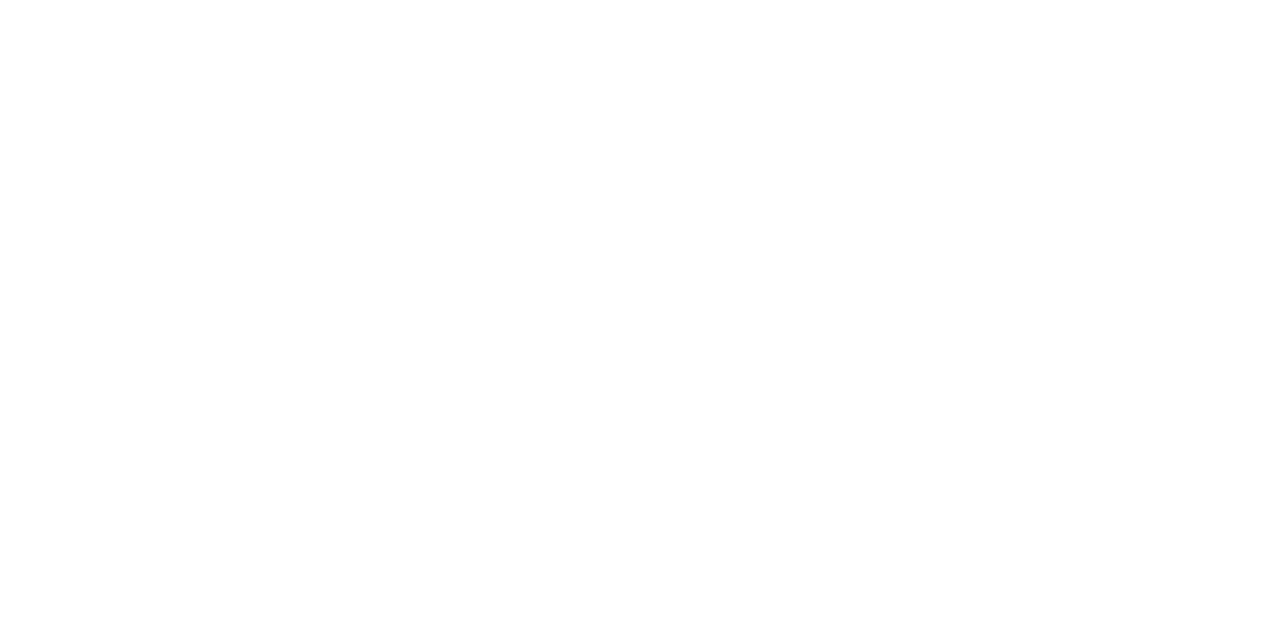
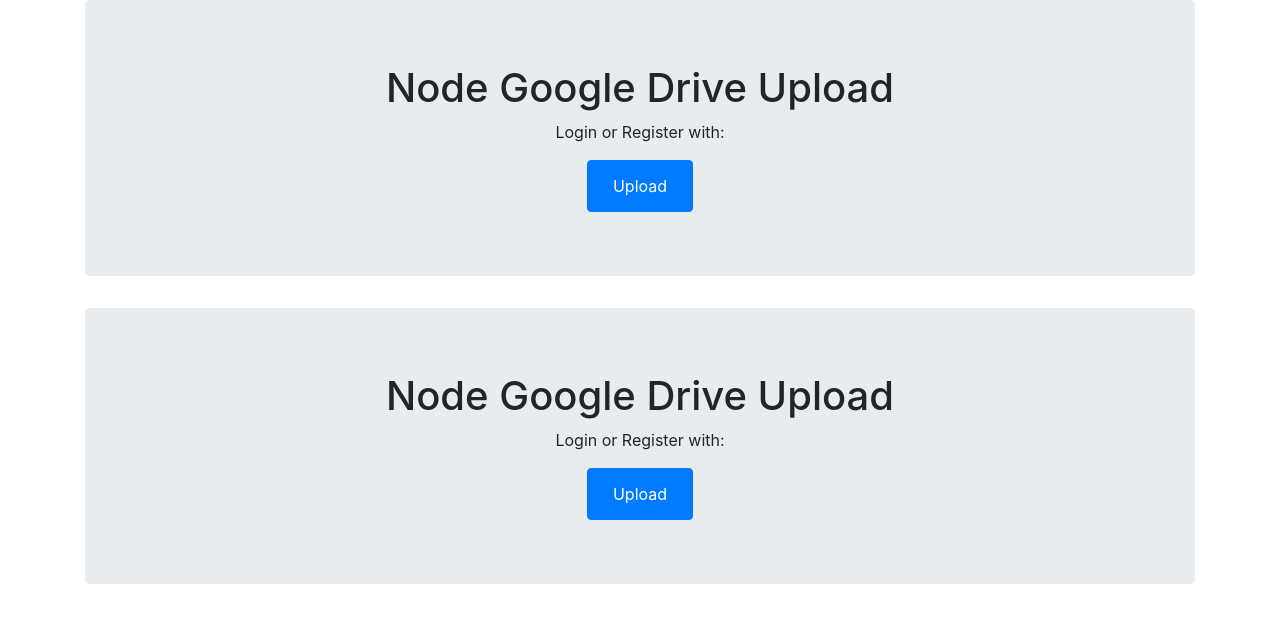
Before and after one commit to shehai/SSD-Assignment, an Angular app in the folder frontend/imageUploader/: page /login in a window 1280 px wide. Shown: the top 622 px of the page. Built offline with nearby package versions, Linux system fonts and the light colour scheme.

Commit message:
html page for login

```diff
--- a/frontend/imageUploader/src/app/login/login.component.html
+++ b/frontend/imageUploader/src/app/login/login.component.html
@@ -0,0 +1,15 @@
+<link rel="stylesheet" href="https://cdn.jsdelivr.net/npm/bootstrap@4.6.0/dist/css/bootstrap.min.css" integrity="sha384-B0vP5xmATw1+K9KRQjQERJvTumQW0nPEzvF6L/Z6nronJ3oUOFUFpCjEUQouq2+l" crossorigin="anonymous">
+<script src="https://code.jquery.com/jquery-3.5.1.slim.min.js" integrity="sha384-DfXdz2htPH0lsSSs5nCTpuj/zy4C+OGpamoFVy38MVBnE+IbbVYUew+OrCXaRkfj" crossorigin="anonymous"></script>
+<script src="https://cdn.jsdelivr.net/npm/bootstrap@4.6.0/dist/js/bootstrap.bundle.min.js" integrity="sha384-Piv4xVNRyMGpqkS2by6br4gNJ7DXjqk09RmUpJ8jgGtD7zP9yug3goQfGII0yAns" crossorigin="anonymous"></script>
+<script src="https://ajax.googleapis.com/ajax/libs/jquery/3.4.1/jquery.min.js"></script>
+<div class="container">
+
+  <div class="jumbotron text-center">
+      <h1><span class="fa fa-lock"></span> Node Google Drive Upload</h1>
+
+      <p>Login or Register with:</p>
+
+
+      <button type="submit" class="btn btn-primary" ><a href="{{this.url}}" class="btn btn-primary">Upload</a></button>
+
+  </div>
```
